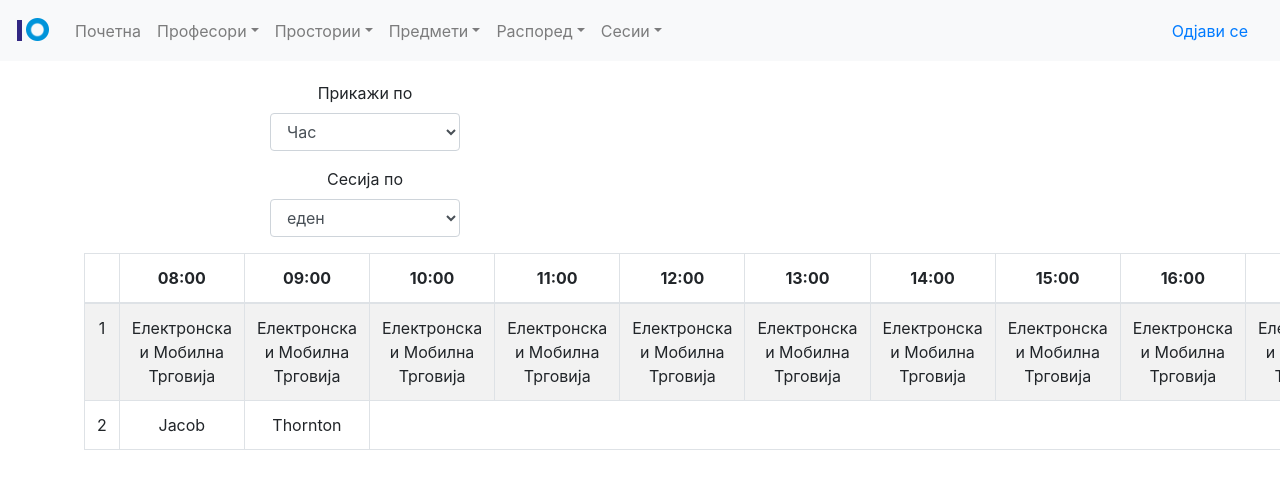
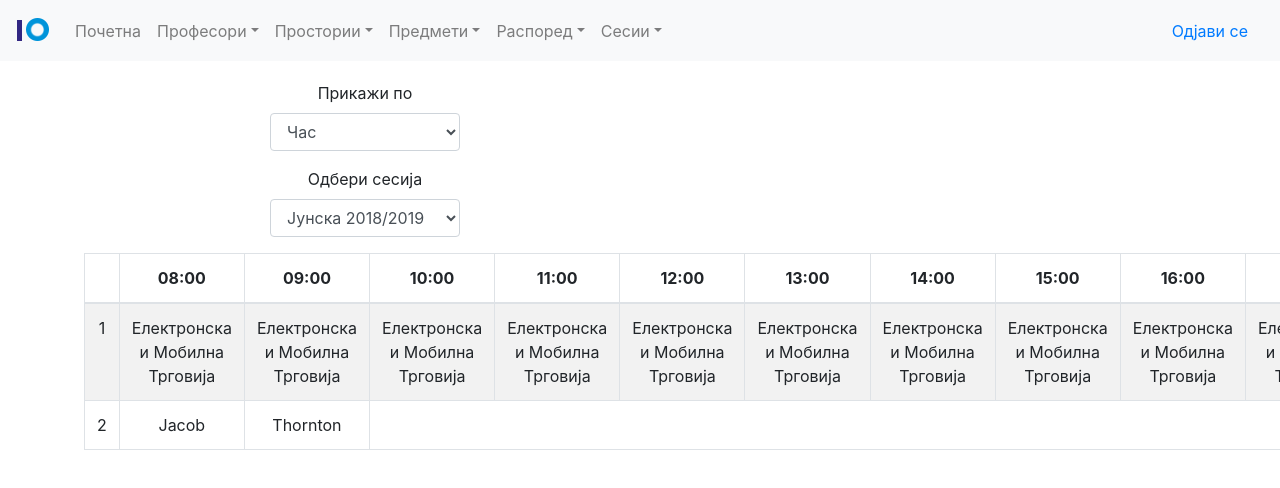
Before and after one commit to jordanovx/ExamManagerFront, a React (Create React App) app: page /timetable in a window 1280 px wide. Shown: the top 488 px of the page. Built offline with nearby package versions, Linux system fonts and the light colour scheme; no server answers.

Commit message:
Protedted route and fixes

```diff
--- a/src/pages/SessionPage.js
+++ b/src/pages/SessionPage.js
@@ -2,9 +2,10 @@ import React from "react";
 import NavigationBar from "../components/NavigationBar";
 import Footer from "../components/Footer";
 import { Table } from "react-bootstrap";
+import Breadcrumb from "react-bootstrap/Breadcrumb";
 
-import Breadcrumb from "react-bootstrap/Breadcrumb";
 class SessionPage extends React.Component {
+
   constructor(props) {
     super(props);
     this.state = { data: false };
@@ -65,10 +66,9 @@ class SessionPage extends React.Component {
                         <td> {i + 1}</td>
                           <td> {item.session} </td>
                           <td> {item.start_date}</td>
-                        <td> {item.end_date}</td>
+                          <td> {item.end_date}</td>
                           <td> {item.total_hours}</td>
                           <td> {item.total_teachers}</td>
-
                       </tr>
                     ))
                   : ""}
--- a/src/pages/TimetablePage.js
+++ b/src/pages/TimetablePage.js
@@ -56,13 +56,13 @@ class TimetablePage extends React.Component {
               </Form.Control>
             </Form.Group>
             <Form.Group controlId="formGridState" className="timetable-select">
-              <Form.Label>Сесија по</Form.Label>
+              <Form.Label>Одбери сесија</Form.Label>
               <Form.Control
                 as="select"
                 onChange={this.selectChangeEvent.bind(this)}
               >
-                <option value="eden">еден</option>
-                <option value="dva">два</option>
+                <option value="eden">Јунска 2018/2019</option>
+                <option value="dva">Септемвриска 2018/2019</option>
               </Form.Control>
             </Form.Group>
             {this.state.selected === "hour" ? (
```
Also changed, not shown: src/components/ProtectedRoute.js (added, +16 -0 lines), 1 other file (tests, documents, lock files or other folders).
